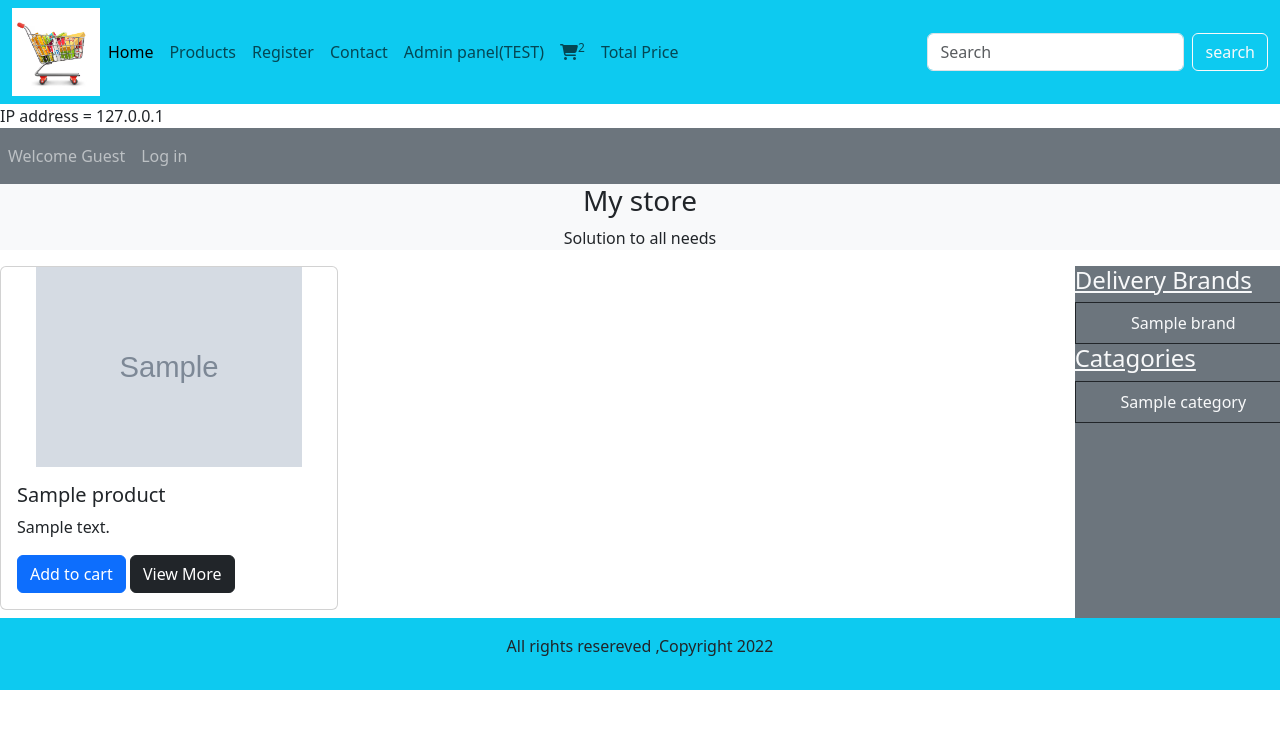
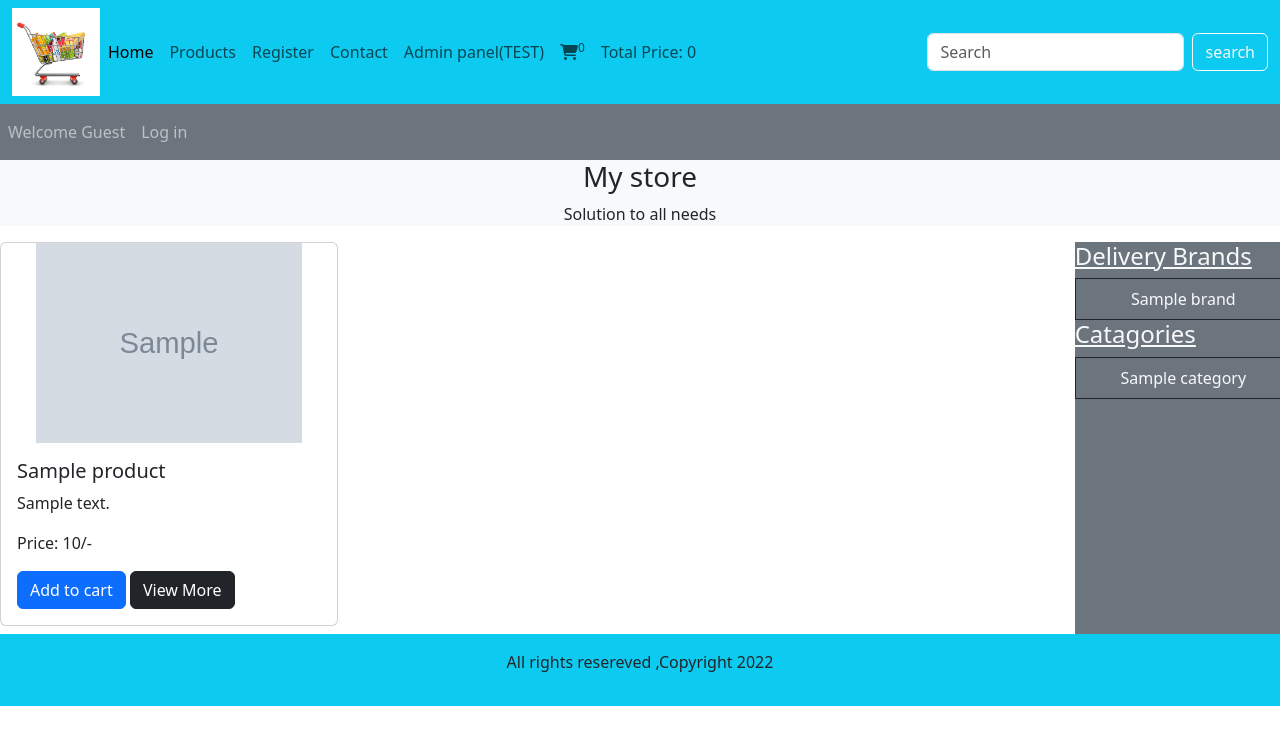
Before and after one commit to SkAkib/EcommerceWebProject, a PHP site: page /index.php?add_to_cart=1 in a window 1280 px wide. Shown: the top 745 px of the page. Run offline with PHP 8.4, Linux system fonts and the light colour scheme; tables that the repository leaves empty or names only in its code hold one stand-in row (values such as "Sample post"); grey boxes marked "Sample" are stand-in pictures.

Commit message:
8th changes

```diff
--- a/functions/common_function.php
+++ b/functions/common_function.php
@@ -30,6 +30,7 @@ function getproducts()
             <div class='card-body'>
               <h5 class='card-title'>$product_title</h5>
               <p class='card-text'>$product_description</p>
+              <p class='card-text'>Price: $product_price/-</p>
               <a href='index.php?add_to_cart=$product_id' class='btn btn-primary'>Add to cart</a>
               <a href='product_details.php?product_id=$product_id' class='btn btn-dark'>View More</a>
             </div>
@@ -72,6 +73,7 @@ function get_unique_categories()
           <div class='card-body'>
             <h5 class='card-title'>$product_title</h5>
             <p class='card-text'>$product_description</p>
+            <p class='card-text'>Price: $product_price/-</p>
             <a href='index.php?add_to_cart=$product_id' class='btn btn-primary'>Add to cart</a>
             <a href='product_details.php?product_id=$product_id' class='btn btn-dark'>View More</a>
           </div>
@@ -113,6 +115,7 @@ function get_unique_brands()
           <div class='card-body'>
             <h5 class='card-title'>$product_title</h5>
             <p class='card-text'>$product_description</p>
+            <p class='card-text'>Price: $product_price/-</p>
             <a href='index.php?add_to_cart=$product_id' class='btn btn-primary'>Add to cart</a>
             <a href='product_details.php?product_id=$product_id' class='btn btn-dark'>View More</a>
           </div>
@@ -192,6 +195,7 @@ function search_product()
           <div class='card-body'>
             <h5 class='card-title'>$product_title</h5>
             <p class='card-text'>$product_description</p>
+            <p class='card-text'>Price: $product_price/-</p>
             <a href='index.php?add_to_cart=$product_id' class='btn btn-primary'>Add to cart</a>
             <a href='product_details.php?product_id=$product_id' class='btn btn-dark'>View More</a>
           </div>
@@ -229,6 +233,7 @@ function get_all_products()
             <div class='card-body'>
               <h5 class='card-title'>$product_title</h5>
               <p class='card-text'>$product_description</p>
+              <p class='card-text'>Price: $product_price/-</p>
               <a href='index.php?add_to_cart=$product_id' class='btn btn-primary'>Add to cart</a>
               <a href='product_details.php?product_id=$product_id' class='btn btn-dark'>View More</a>
             </div>
@@ -270,6 +275,7 @@ function view_details()
             <div class='card-body'>
               <h5 class='card-title'>$product_title</h5>
               <p class='card-text'>$product_description</p>
+              <p class='card-text'>Price: $product_price/-</p>
               <a href='index.php?add_to_cart=$product_id' class='btn btn-primary'>Add to cart</a>
               <a href='index.php' class='btn btn-dark'>Go Home</a>
             </div>
@@ -284,7 +290,6 @@ function view_details()
                 <div class='col-md-6'><img class='card-img-top' src='./admin_area/product_images/$product_image2' alt='$product_title'></div>
                 <div class='col-md-6'><img class='card-img-top' src='./admin_area/product_images/$product_image3' alt='$product_title'></div>
             </div>
-
         </div>";
         }
       }
@@ -295,25 +300,26 @@ function view_details()
 function get_ip_address(){
   // if user from the share internet
   if(!empty($_SERVER['HTTP_CLIENT_IP'])) {
-    echo 'IP address = '.$_SERVER['HTTP_CLIENT_IP'];
+    $ip=$_SERVER['HTTP_CLIENT_IP'];
 }
 //if user is from the proxy
 elseif (!empty($_SERVER['HTTP_X_FORWARDED_FOR'])) {
-    echo 'IP address = '.$_SERVER['HTTP_X_FORWARDED_FOR'];
+   $ip=$_SERVER['HTTP_X_FORWARDED_FOR'];
 }
 //if user is from the remote address
 else{
-    echo 'IP address = '.$_SERVER['REMOTE_ADDR'];
+    $ip=$_SERVER['REMOTE_ADDR'];
 }
+return $ip;
 }
 
 //cart function
 function cart(){
   if(isset($_GET['add_to_cart'])){
     global $con;
-    $ip=get_ip_address();
+    $ip_add=get_ip_address();
     $get_product_id=$_GET['add_to_cart'];
-    $select_query="select * from `cart_details` where ip_address='$ip' and product_id=$get_product_id";
+    $select_query="select * from `cart_details` where ip_address='$ip_add' and product_id='$get_product_id'";
     $result_query = mysqli_query($con, $select_query);
     $num_of_rows=mysqli_num_rows($result_query);
     if($num_of_rows>0){
@@ -321,7 +327,7 @@ function cart(){
       echo "<script>window.open('index.php','_self')</script>";
     }
     else{
-      $insert_query="insert into `cart_details` (product_id,ip_address,quantity) values ('$get_product_id','$ip',0)";
+      $insert_query="insert into `cart_details` (product_id,ip_address,quantity) values ('$get_product_id','$ip_add',0)";
       $result_query = mysqli_query($con, $insert_query);
       echo "<script>alert('successfully added to cart')</script>";
       echo "<script>window.open('index.php','_self')</script>";
@@ -329,3 +335,44 @@ function cart(){
     }
   }
 }
+
+//function to get cart item numbers
+function cart_item_num(){
+  if(isset($_GET['add_to_cart'])){
+    global $con;
+    $ip=get_ip_address();
+    //$get_product_id=$_GET['add_to_cart'];
+    $select_query="select * from `cart_details` where ip_address='$ip'";
+    $result_query = mysqli_query($con, $select_query);
+    $count_items=mysqli_num_rows($result_query);
+  }else{
+    global $con;
+    $ip=get_ip_address();
+    //$get_product_id=$_GET['add_to_cart'];
+    $select_query="select * from `cart_details` where ip_address='$ip'";
+    $result_query = mysqli_query($con, $select_query);
+    $count_items=mysqli_num_rows($result_query);
+  }
+  echo $count_items;
+}
+
+//total price function
+function total_cart_price(){
+  global $con;
+  $ip_add=get_ip_address();
+  $total=0;
+  $cart_query ="select * from `cart_details` where ip_address='$ip_add'";
+  $result_query = mysqli_query($con, $cart_query);
+  while($row=mysqli_fetch_array($result_query)){
+    $product_id=$row['product_id'];
+    $select_products="select * from `products` where product_id='$product_id'";
+    $result_products = mysqli_query($con, $select_products);
+    while($row_price=mysqli_fetch_array($result_products)){
+      $product_price=array($row_price['product_price']);
+      $product_price_sum=array_sum($product_price);
+      $total+=$product_price_sum;
+    }
+  }
+  echo $total;
+
+};
--- a/index.php
+++ b/index.php
@@ -54,11 +54,11 @@ include('functions/common_function.php')
 
             <li class="nav-item">
               <a class="nav-link" href="#">
-                <i class="fa-solid fa-cart-shopping"></i><sup>2</sup></a>
+                <i class="fa-solid fa-cart-shopping"></i><sup><?php cart_item_num();?></sup></a>
             </li>
 
             <li class="nav-item">
-              <a class="nav-link" href="#">Total Price</a>
+              <a class="nav-link" href="#">Total Price: <?php total_cart_price() ?></a>
             </li>
 
 
```
Lines whose indentation alone changed are shown as unchanged.
